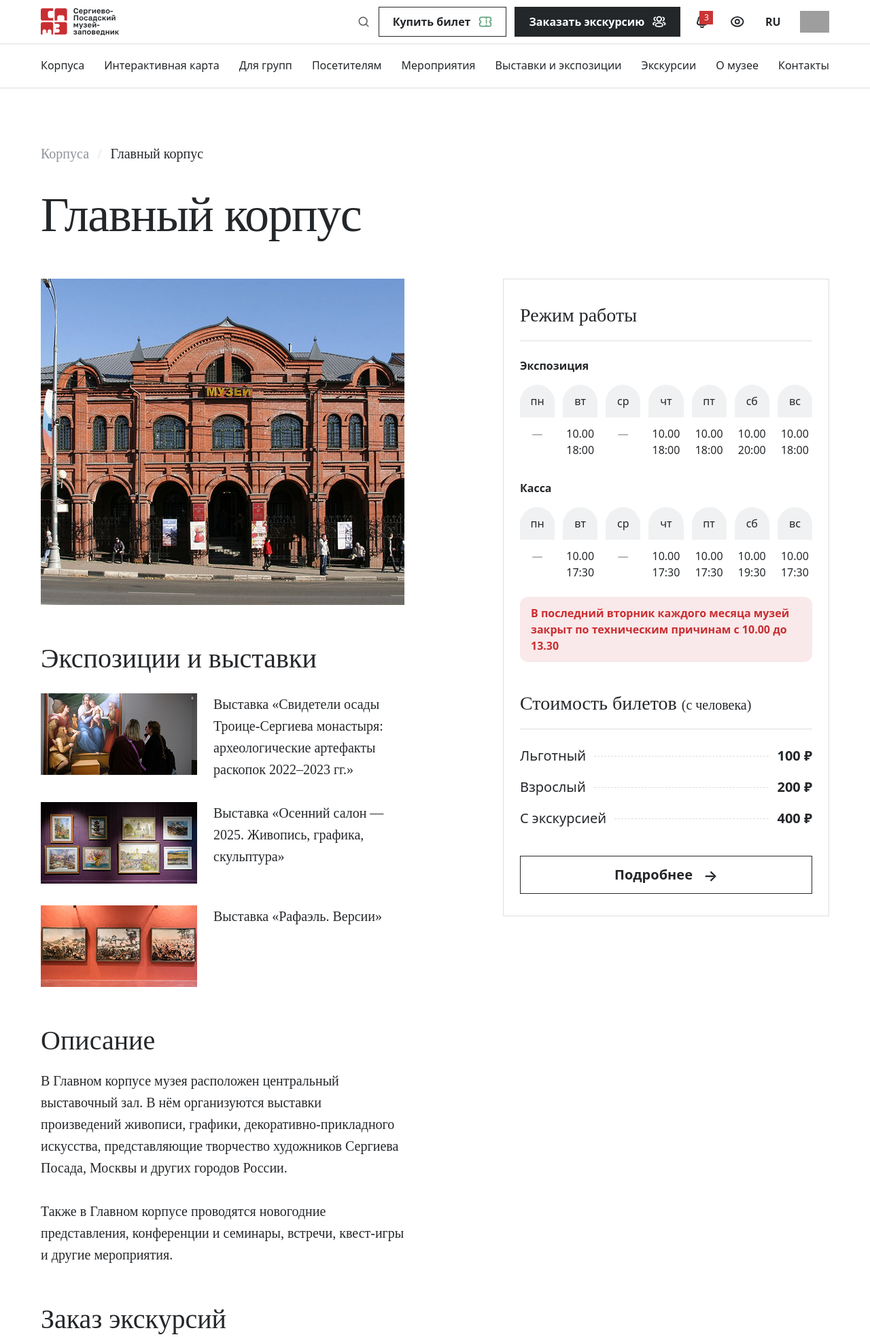
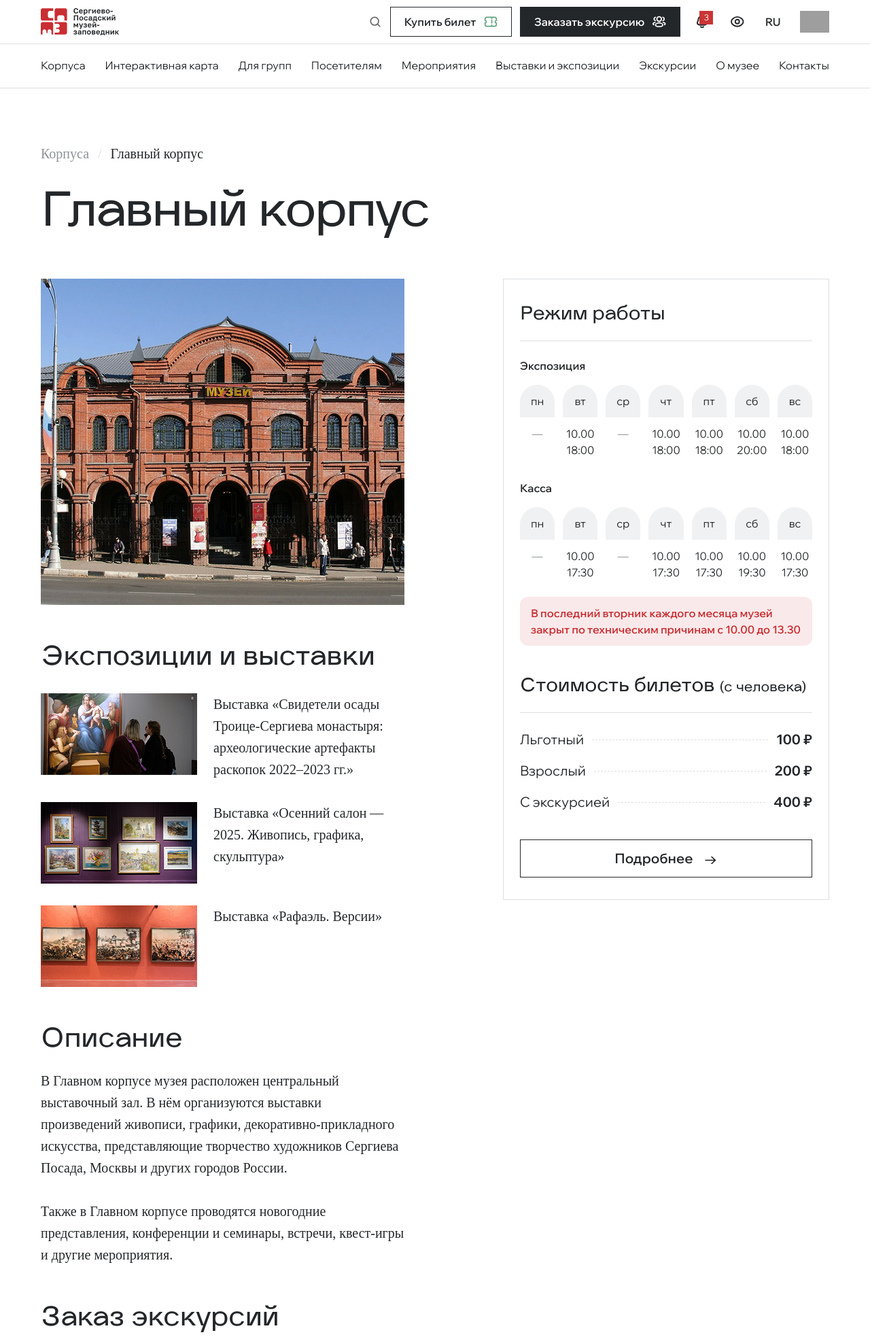
Before and after one commit to Qevriso/museum, a PHP site: page /corps/main.html in a window 1280 px wide. Shown: the top 1967 px of the page at 68% size. Run offline with PHP 8.4, Linux system fonts and the light colour scheme; some web fonts are replaced; grey boxes are pictures that could not be loaded.

Commit message:
Update index 20

```diff
--- a/assets/css/fonts.css
+++ b/assets/css/fonts.css
@@ -1,30 +1,74 @@
-/* Racama — для hero и крупных заголовков */
+/* =========================
+   RACAMA — заголовки
+========================= */
 @font-face {
   font-family: "Racama";
-  src: url("/assets/fonts/Racama-Regular.woff2") format("woff2");
+  src:
+    url("/assets/fonts/Racama/Racama.otf") format("opentype"),
+    url("/assets/fonts/Racama/Racama.ttf") format("truetype");
+  font-weight: 400;
+  font-style: normal;
+  font-display: swap;
+}
+
+/* =========================
+   WIX MADEFOR DISPLAY — UI
+========================= */
+
+/* Variable font (основной) */
+@font-face {
+  font-family: "Wix";
+  src: url("/assets/fonts/Wix/WixMadeforDisplay-VariableFont_wght.ttf")
+       format("truetype-variations");
+  font-weight: 400 800;
+  font-style: normal;
+  font-display: swap;
+}
+
+/* Fallback weights (на всякий случай) */
+@font-face {
+  font-family: "Wix";
+  src: url("/assets/fonts/Wix/WixMadeforDisplay-Regular.ttf") format("truetype");
   font-weight: 400;
   font-style: normal;
   font-display: swap;
 }
 
 @font-face {
-  font-family: "Racama";
-  src: url("/assets/fonts/Racama-SemiBold.woff2") format("woff2");
+  font-family: "Wix";
+  src: url("/assets/fonts/Wix/WixMadeforDisplay-Medium.ttf") format("truetype");
+  font-weight: 500;
+  font-style: normal;
+  font-display: swap;
+}
+
+@font-face {
+  font-family: "Wix";
+  src: url("/assets/fonts/Wix/WixMadeforDisplay-SemiBold.ttf") format("truetype");
   font-weight: 600;
   font-style: normal;
   font-display: swap;
 }
 
-/* Wix Madefor Display — UI / меню */
 @font-face {
-  font-family: "Wix Madefor Display";
-  src: url("/assets/fonts/WixMadeforDisplay-Regular.woff2") format("woff2");
-  font-weight: 400;
+  font-family: "Wix";
+  src: url("/assets/fonts/Wix/WixMadeforDisplay-Bold.ttf") format("truetype");
+  font-weight: 700;
   font-style: normal;
   font-display: swap;
 }
 
-/* BODY = UI-шрифт */
+@font-face {
+  font-family: "Wix";
+  src: url("/assets/fonts/Wix/WixMadeforDisplay-ExtraBold.ttf") format("truetype");
+  font-weight: 800;
+  font-style: normal;
+  font-display: swap;
+}
+
+/* =========================
+   DEFAULT BODY FONT
+========================= */
 body {
-  font-family: "Wix Madefor Display", system-ui, -apple-system, BlinkMacSystemFont, "Segoe UI", sans-serif;
+  font-family: "Wix", system-ui, -apple-system, BlinkMacSystemFont, "Segoe UI", sans-serif;
 }
--- /dev/null
+++ b/assets/fonts/Racama/Racama license.txt
@@ -0,0 +1,5 @@
+Copyright © 2023, Sergey Shishin
+
+https://justreyb.gumroad.com/
+
+email - MotionD@bk.ru
```
Also changed, not shown: assets/fonts/Racama/Racama.otf (added), assets/fonts/Racama/Racama.ttf (added), assets/fonts/Wix/WixMadeforDisplay-Bold.ttf (added), assets/fonts/Wix/WixMadeforDisplay-ExtraBold.ttf (added), assets/fonts/Wix/WixMadeforDisplay-Medium.ttf (added), assets/fonts/Wix/WixMadeforDisplay-Regular.ttf (added), assets/fonts/Wix/WixMadeforDisplay-SemiBold.ttf (added), assets/fonts/Wix/WixMadeforDisplay-VariableFont_wght.ttf (added).
